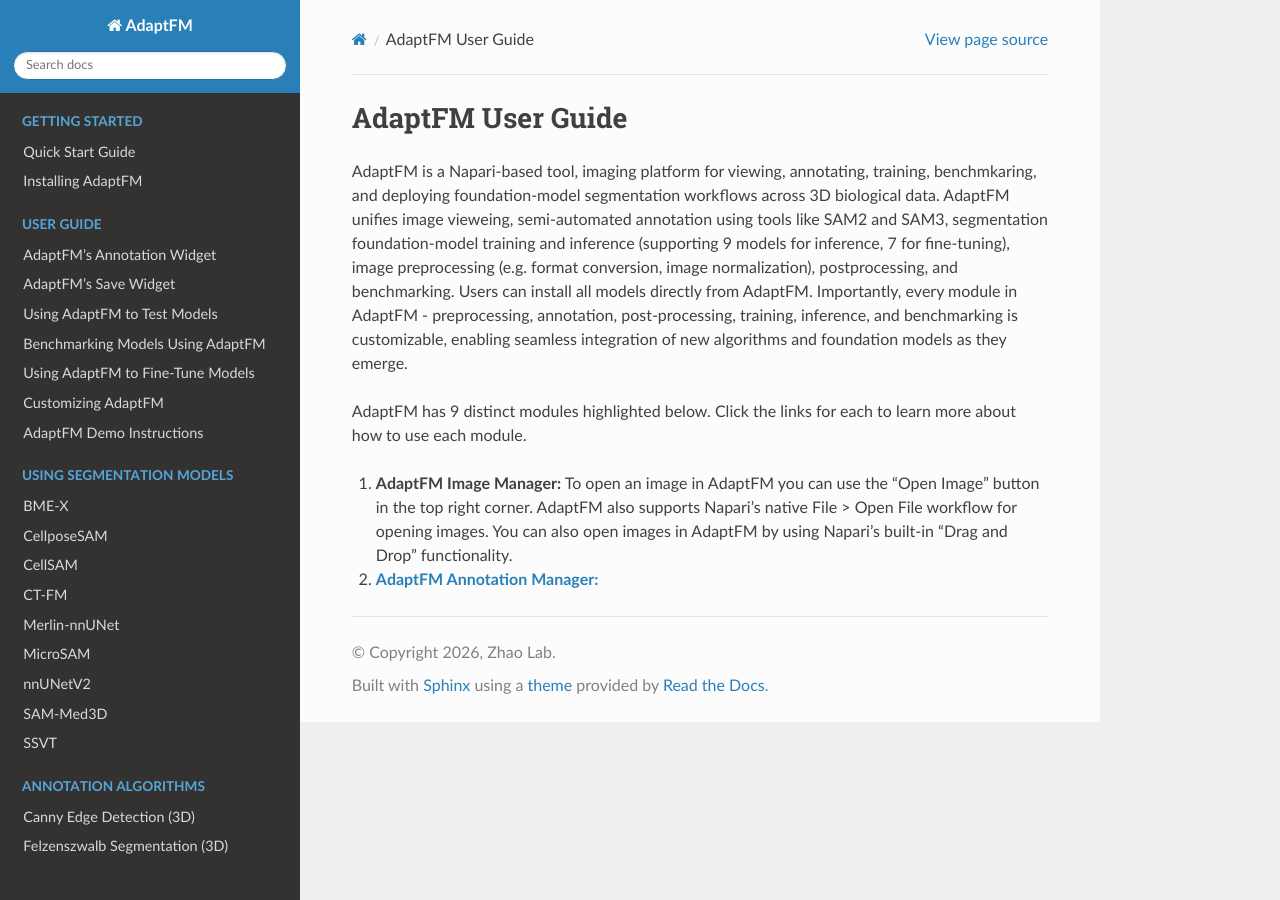
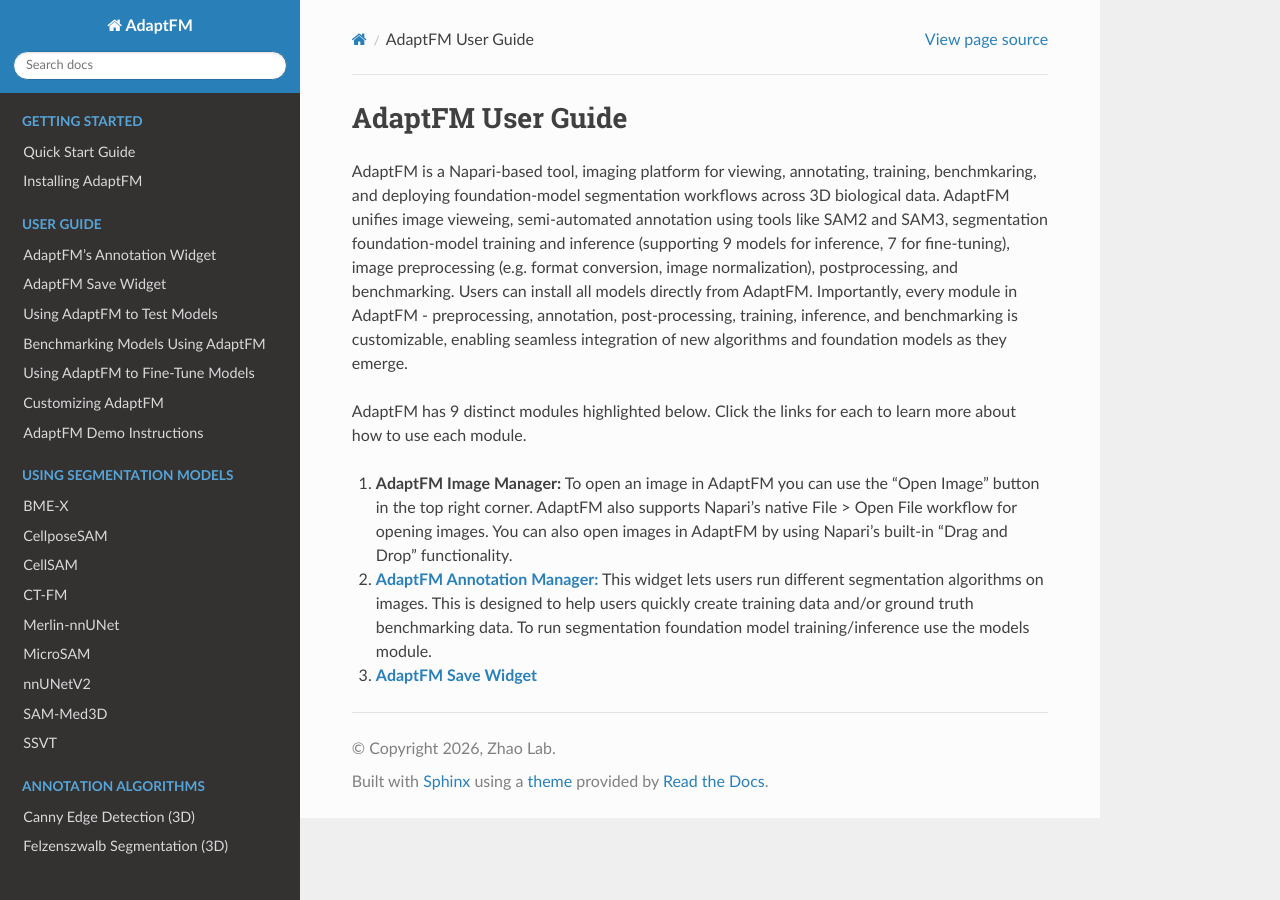
Before and after one commit to Zhao-Lab-UW-DHO/AdaptFM, a Sphinx documentation site: the page built from docs/user-guide/user-guide.md, in a window 1280 px wide. Built offline with Sphinx 7.4.7 and the Read the Docs theme 3.1.0, drawn with Linux system fonts in a browser that asks for light colours.

Commit message:
user guide

```diff
--- a/docs/user-guide/user-guide.md
+++ b/docs/user-guide/user-guide.md
@@ -18,4 +18,6 @@ AdaptFM has 9 distinct modules highlighted below. Click the links for each to le
 
 1. **AdaptFM Image Manager:** To open an image in AdaptFM you can use the "Open Image" button in the top right corner. AdaptFM also supports Napari's native File > Open File workflow for opening images. You can also open images in AdaptFM by using Napari's built-in "Drag and Drop" functionality.
 
-2. [**AdaptFM Annotation Manager:**](annotations.md)
+2. [**AdaptFM Annotation Manager:**](annotations.md) This widget lets users run different segmentation algorithms on images. This is designed to help users quickly create training data and/or ground truth benchmarking data. To run segmentation foundation model training/inference use the models module.
+
+3. [**AdaptFM Save Widget**](annotations.md/#adaptfm-save-widget)
```
Also changed, not shown: docs/user-guide/annotations.md (+1 -1 lines).
